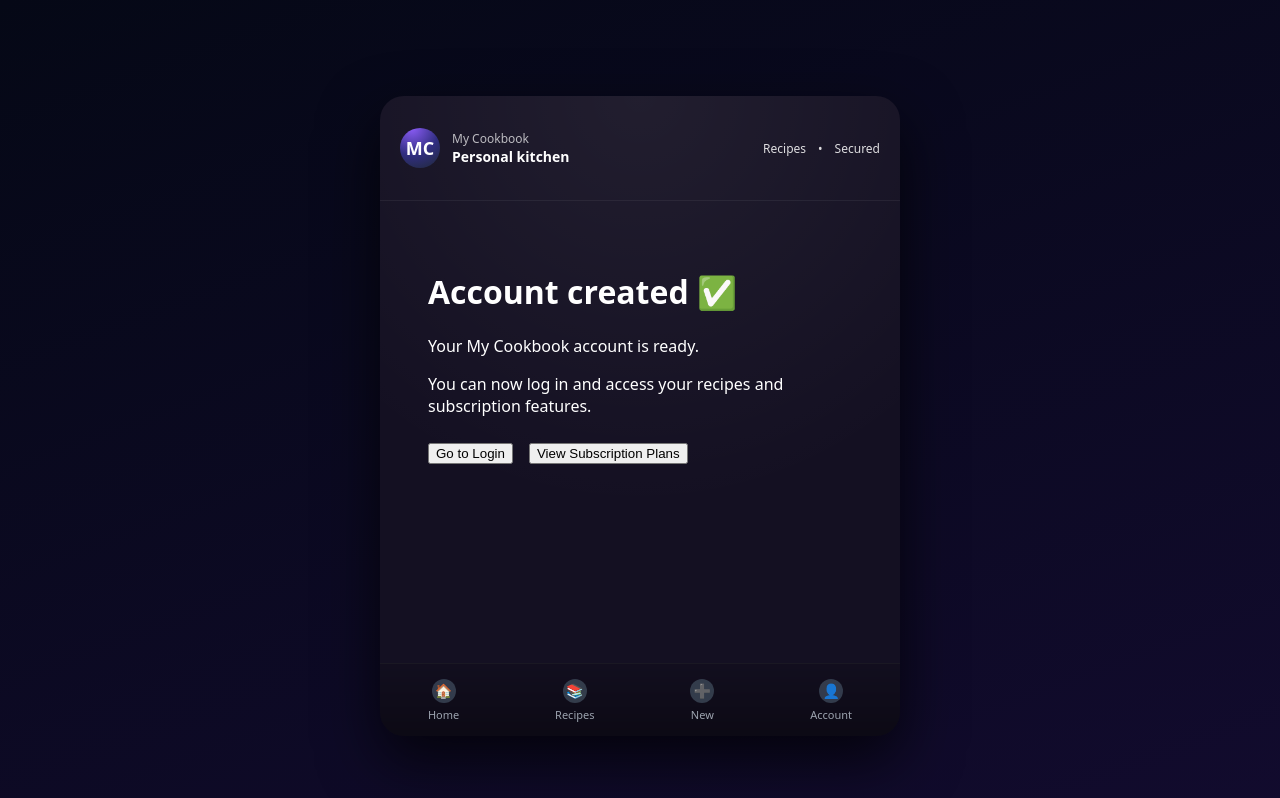
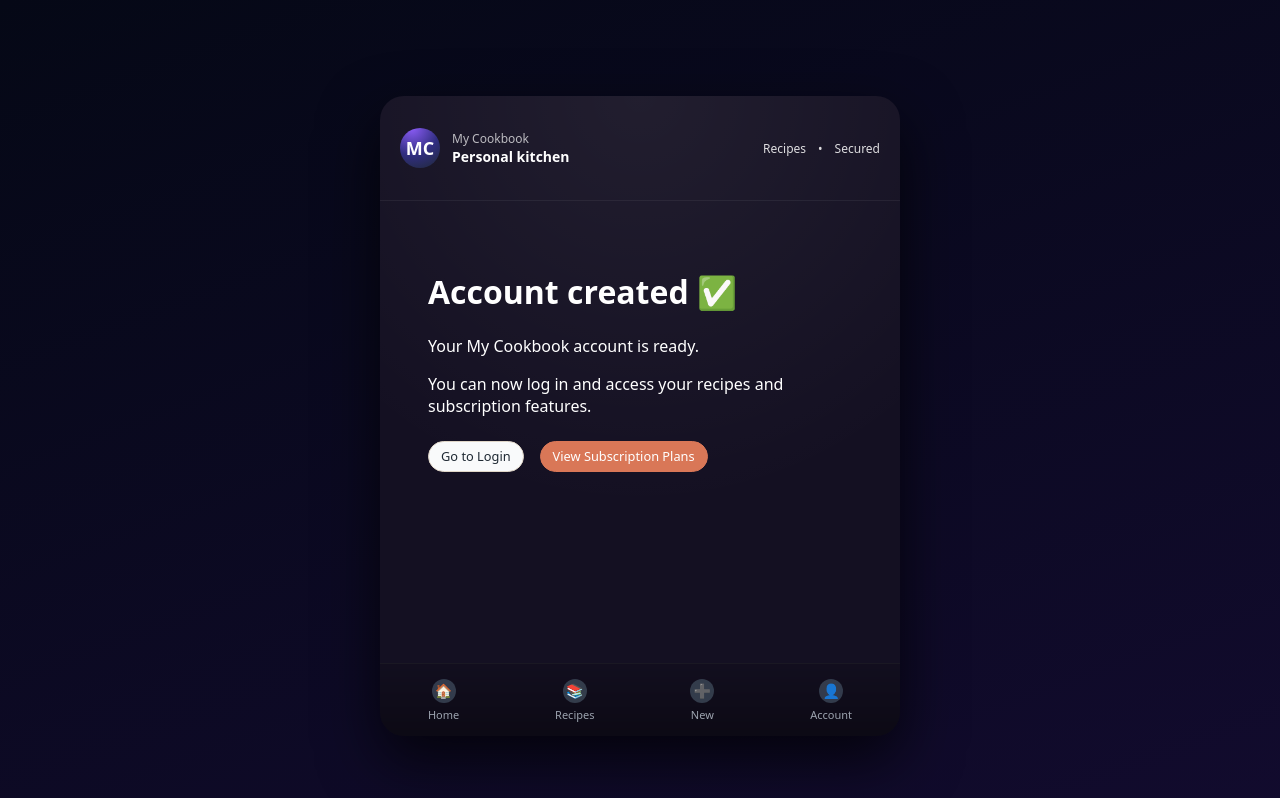
Before and after one commit to rwilliamspbg-ops/My-Cookbook-V1.0, a Next.js app: page /signup/success in a window 1280 px wide. Shown: the top 798 px of the page. Built offline with nearby package versions, Linux system fonts and the light colour scheme.

Commit message:
Update success.js

```diff
--- a/pages/signup/success.js
+++ b/pages/signup/success.js
@@ -8,12 +8,12 @@ export default function SignupSuccess() {
       <p>You can now log in and access your recipes and subscription features.</p>
 
       <div style={{ marginTop: '1.5rem', display: 'flex', gap: '1rem' }}>
-        <Link href="/login">
-          <button>Go to Login</button>
-        </Link>
-        <Link href="/pricing">
-          <button>View Subscription Plans</button>
-        </Link>
+        <Link href="/login" className="btn-pill">
+  Go to Login
+</Link>
+<Link href="/pricing" className="btn-pill primary">
+  View Subscription Plans
+</Link>
       </div>
     </main>
   );
```
